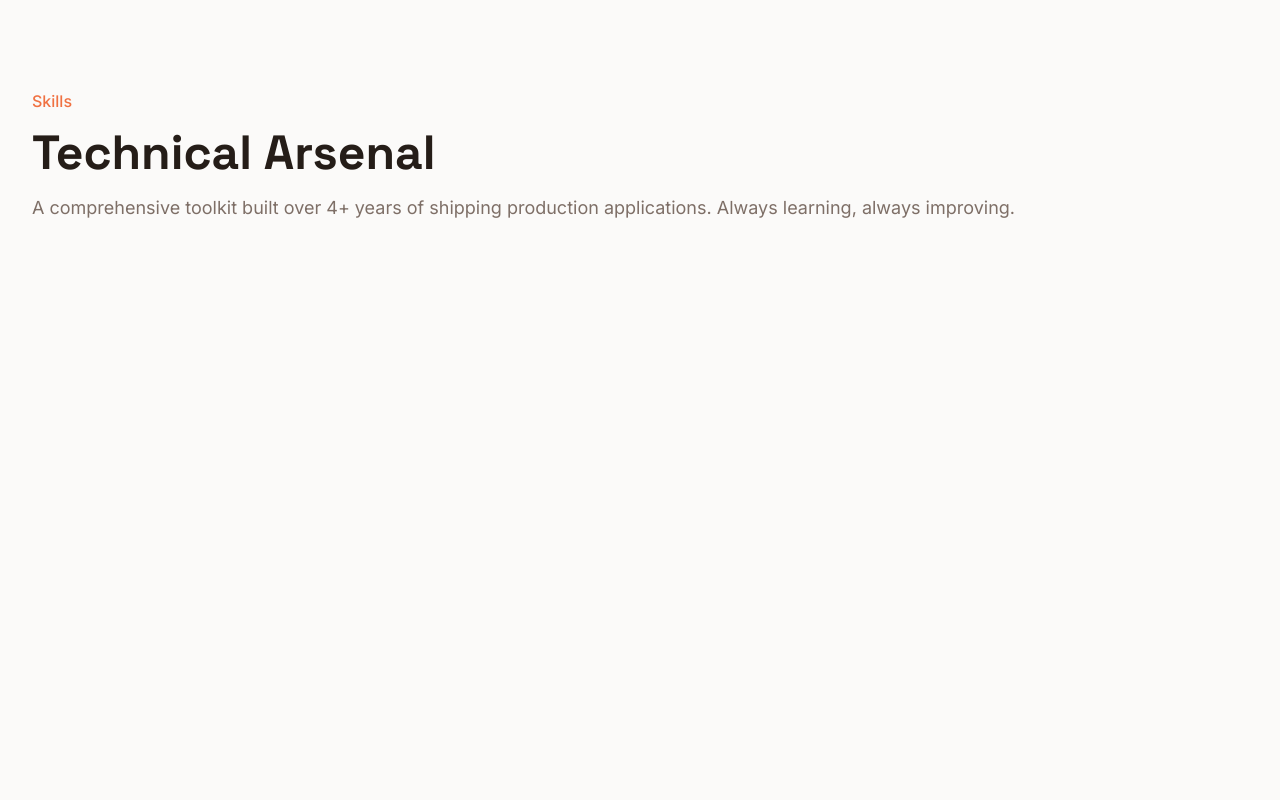
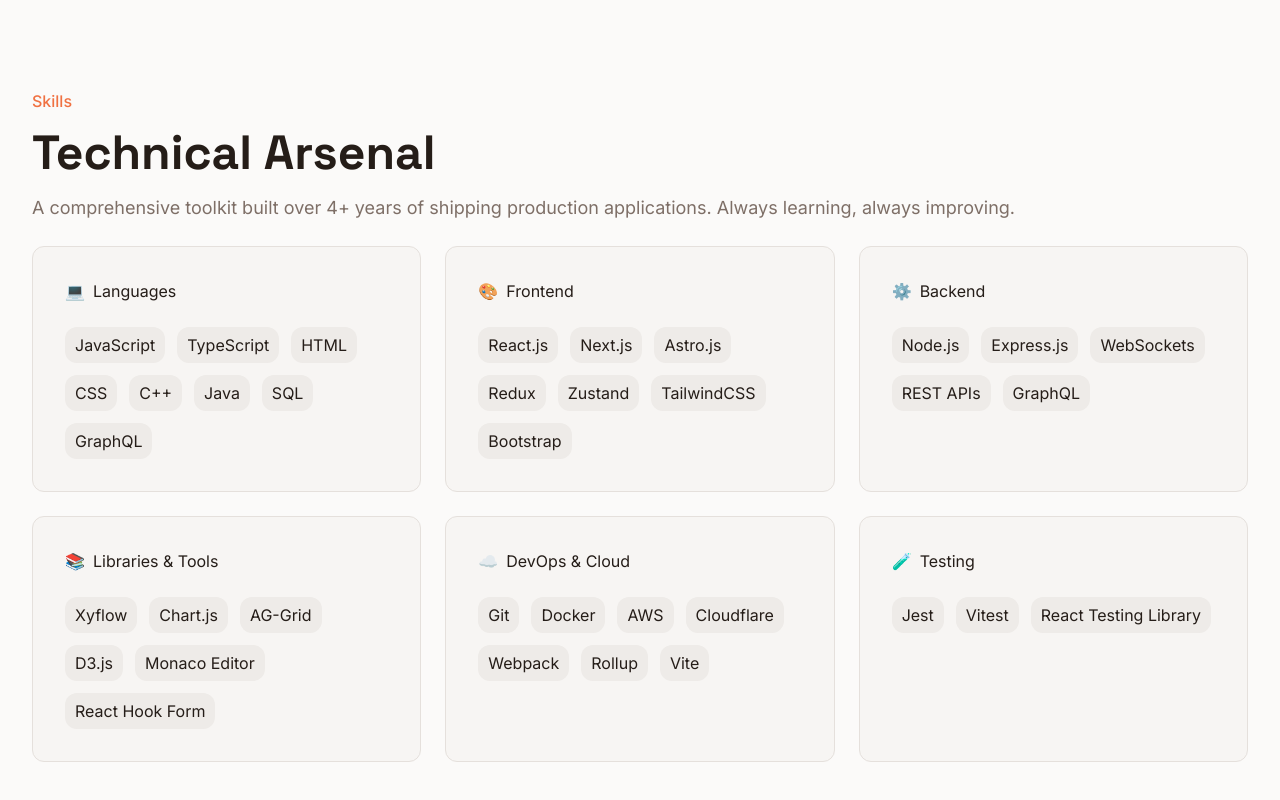
Before and after one commit to Ashu112/Portfolio-v2, a Next.js app: page / in a window 1280 px wide. Shown: the part 3441-4241 px from the top of the page. Built offline with nearby package versions, Linux system fonts and the light colour scheme.

Commit message:
skills grid ready

```diff
--- a/src/components/Skills.tsx
+++ b/src/components/Skills.tsx
@@ -1,3 +1,5 @@
+import { skillCategories } from '@/data/skills';
+
 export default function Skills() {
   return (
     <section className="min-h-screen">
@@ -13,7 +15,29 @@
             </p>
           </div>
           {/* skills grid*/}
-          <div className=""></div>
+          <div className="grid gap-6 md:grid-cols-2 lg:grid-cols-3">
+            {skillCategories.map((category, i) => (
+              <div
+                key={i}
+                className="bg-card border-border space-y-6 rounded-xl border p-8"
+              >
+                <div className="flex items-center gap-2">
+                  <span>{category.icon}</span>
+                  <p>{category.name}</p>
+                </div>
+                <div className="flex flex-wrap gap-3">
+                  {category.skills.map((s, i) => (
+                    <div
+                      key={i}
+                      className="bg-muted inline-flex rounded-xl px-2.5 py-1.5"
+                    >
+                      {s}
+                    </div>
+                  ))}
+                </div>
+              </div>
+            ))}
+          </div>
           {/* Proficiency level*/}
           <div></div>
         </div>
```
